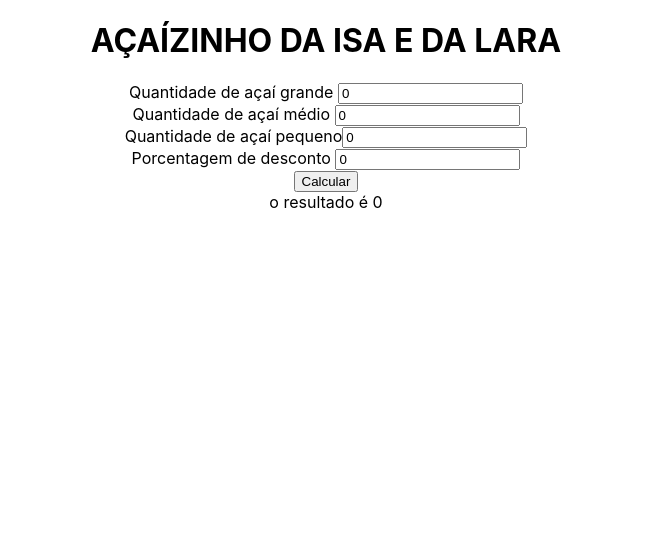
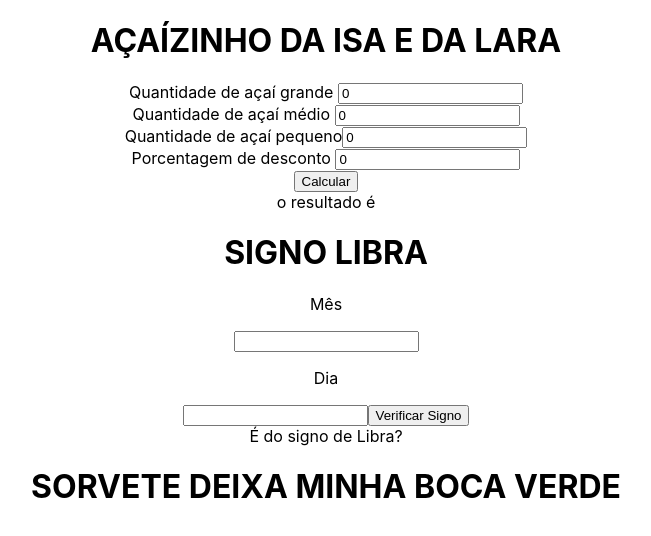
Before and after one commit to IsabellaAlvesCosta/provalogica, a React (Create React App) app: page / in a window 1280 px wide. Shown: the top 536 px of the page, without its empty margins (314-965 px from the left). Built offline with nearby package versions, Linux system fonts and the light colour scheme.

Commit message:
Função do signo libra

```diff
--- a/src/App.jsx
+++ b/src/App.js
@@ -7,12 +7,13 @@ function App() {
   const[medio, setMedio]= useState(0);
   const[pequeno, setPequeno]= useState(0);
   const[desc,setDesc]= useState(0);
-  const[resul, setResul] = useState(0);
+  const[resul, setResul] = useState();
+
+  const [mes, setMes] = useState('');
+  const [dia, setDia] = useState();
+  const [resultado, setResultado] = useState();
 
   function Calcular(){
-
-
-
     let total = pequeno * 13.50  + medio * 15 + grande * 17.50;
     let desconto = total * desc/100
 
@@ -20,9 +21,18 @@ function App() {
     setResul(final);
     }
 
+    function CalcularMes(mes, dia){
+      if (mes == 'Setembro' && dia >= 23 || mes == 'Outubro' && dia <= 22) {
+          return 'Sim'
+      }
+      else {
+          return 'Não'
+      }
+    }
 
-
-
+      function verificarClick() {
+  const resp = CalcularMes(mes, dia)
+  setResultado(resp);}
 
 
     return(
@@ -46,8 +56,23 @@ function App() {
           o resultado é {resul}
         </div>
       </div>
+      <div>
+      <h1>SIGNO LIBRA</h1>
+      <p>Mês</p>
+      <input type='text' value={ mes } onChange={e => setMes (e.target.value)} />
+
+      <p>Dia</p>
+      <input type='number' value={ dia }    onChange= {e => setDia (e.target.value)} />
+
+      <button onClick={verificarClick} >Verificar Signo</button>
+
+      <div>
+          <span>É do signo de Libra? {resultado}</span>
+      </div>
+    </div>
+    <h1>SORVETE DEIXA MINHA BOCA VERDE</h1>
     </div>
  );
-}
+    }
 
 export default App;
```
